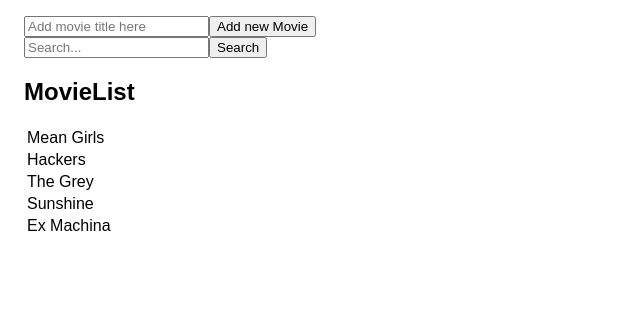
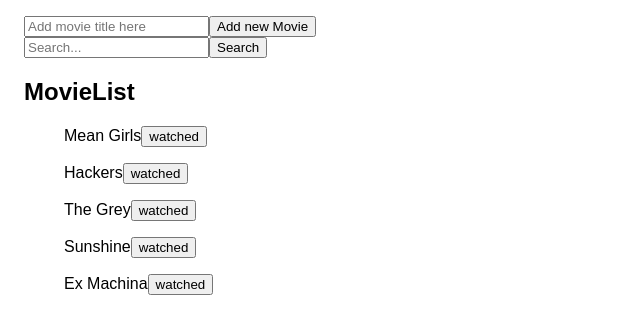
Before and after one commit to Pisotski/movieList, a React app: page / in a window 1280 px wide. Shown: the top 334 px of the page, without its empty margins (0-640 px from the left). Built offline with nearby package versions, Linux system fonts and the light colour scheme.

Commit message:
refactored adding items. input field is now empty after adding new movie title

```diff
--- a/src/AddMovieTitle.jsx
+++ /dev/null
@@ -1,15 +0,0 @@
-import React, { Component} from "react";
-
-var AddMovieTitle = function(props) {
-  return (
-    <form onSubmit={props.addMovie}>
-      <label>
-        <input className="form" type="text" placeholder="Add movie title here" onChange={props.handleMovieAdd}></input>
-      </label>
-      <button type="submit">Add new Movie</button>
-    </form>
-  )
-}
-
-
-export default AddMovieTitle;
--- a/src/App.jsx
+++ b/src/App.jsx
@@ -1,7 +1,6 @@
 import React, { Component} from "react";
 import "./App.css";
 import collection from "./fakeData"
-import AddMovieTitle from "./AddMovieTitle"
 import MovieList from "./MovieList"
 import Search from "./Search"
 
@@ -28,13 +27,14 @@
 
   addMovie(event) {
     event.preventDefault();
-    console.log(this.state.collection);
-    let title = this.state.newMovieTitle;
+    console.log('input is', this.refs.newTitle.value);
+    let title = this.refs.newTitle.value;
     if(title.length > 0) {
       this.setState({
         collection: this.state.collection.concat({title})
       })
     };
+    this.refs.newTitle.value = '';
   }
 
   handleMovieAdd(event) {
@@ -44,7 +44,10 @@
   render() {
     return(
       <div className="App">
-        <AddMovieTitle addMovie={this.addMovie} handleMovieAdd={this.handleMovieAdd}/>
+        <form onSubmit={this.addMovie}>
+        <input className="form" type="text" ref="newTitle" placeholder="Add movie title here"></input>
+        <button type="submit">Add new Movie</button>
+        </form>
         <Search handleChange={this.handleChange}/>
         <div>{this.state.value}</div>
         <h2>MovieList</h2>
--- a/src/MovieList.jsx
+++ b/src/MovieList.jsx
@@ -4,13 +4,11 @@
 var MovieList = function(props) {
   console.log(props)
     return (
-    <table>
-      <tbody>
-        {props.movies
-          .filter((movie) => movie.title.toLowerCase().includes(props.val))
-          .map((movie, index) => <tr key= {index}><MovieListEntry movie= {movie} index= {index}/></tr>)}
-      </tbody>
-    </table>
+    <div>
+      {props.movies
+        .filter((movie) => movie.title.toLowerCase().includes(props.val))
+        .map((movie, index) => <ul key= {index}><MovieListEntry movie= {movie} index= {index}/><span><button className="watched">watched</button></span></ul>)}
+    </div>
   )
 }
 
--- a/src/MovieListEntry.jsx
+++ b/src/MovieListEntry.jsx
@@ -2,7 +2,7 @@
 
 var MovieListEntry = (props) => {
   return (
-  <td>{props.movie.title}</td>
+  <span>{props.movie.title}</span>
   )
 };
 
```
Also changed, not shown: src/Search.jsx (line endings or trailing spaces).
